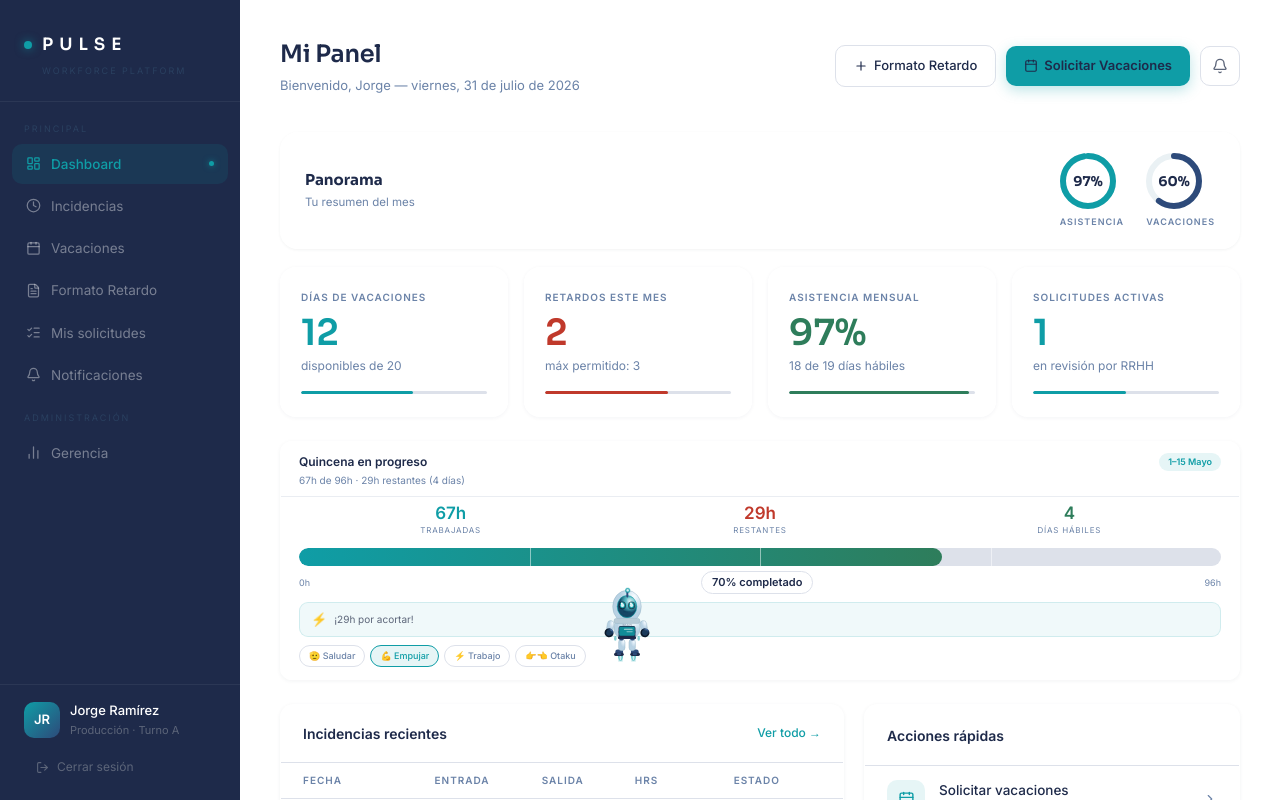
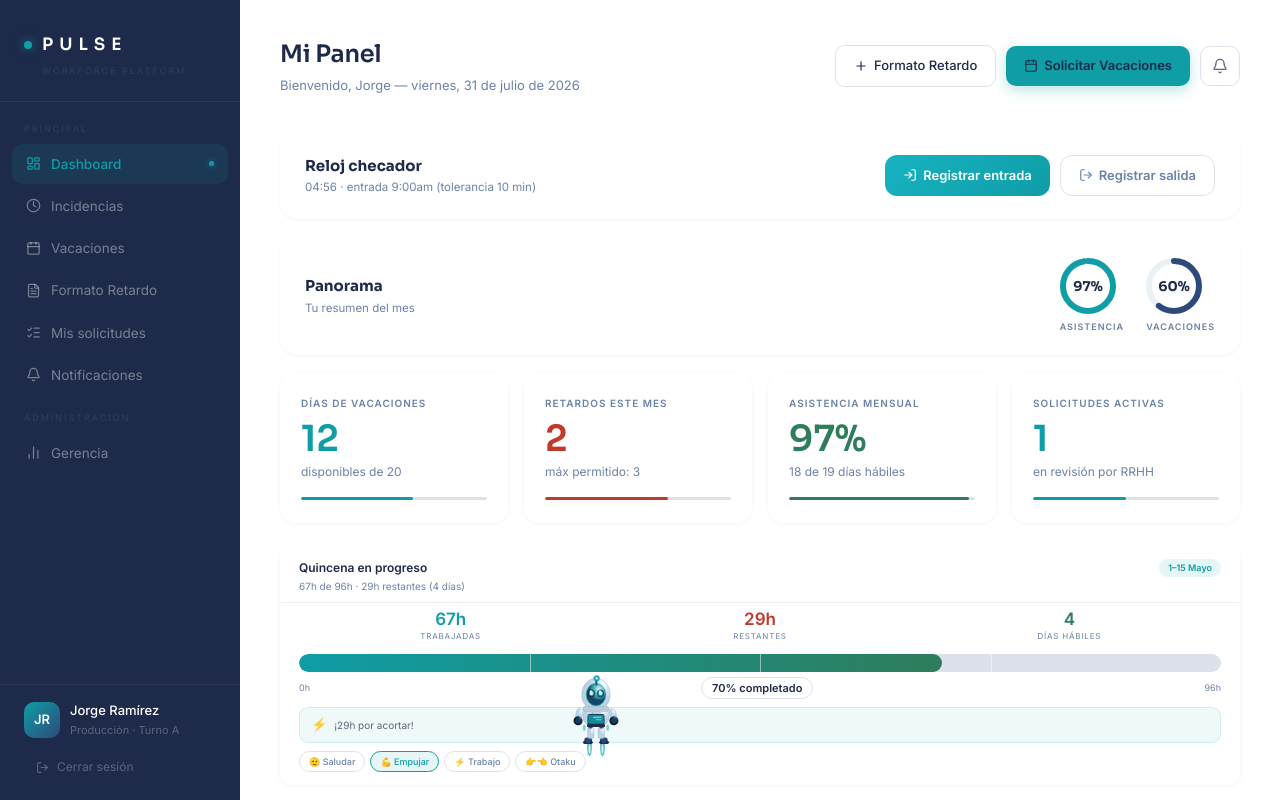
Before and after one commit to ROYIOS/PULSE, a Next.js app: page /dashboard in a window 1280 px wide. Shown: the top 800 px of the page. Built offline with nearby package versions, Linux system fonts and the light colour scheme.

Commit message:
M1: Agregar reloj checador (entrada/salida con hora real, clasificacion automatica temprano/tarde)

```diff
--- a/app/dashboard/page.tsx
+++ b/app/dashboard/page.tsx
@@ -4,6 +4,7 @@ import { useState, useEffect, useRef } from "react";
 import Sidebar from "@/components/dashboard/Sidebar";
 import StatCard from "@/components/dashboard/StatCard";
 import ProgressRing from "@/components/dashboard/ProgressRing";
+import Checador from "@/components/dashboard/Checador";
 import IncidenciasTable from "@/components/dashboard/IncidenciasTable";
 import QuickActions from "@/components/dashboard/QuickActions";
 import MiniCalendar from "@/components/dashboard/MiniCalendar";
@@ -215,6 +216,9 @@ export default function DashboardPage() {
          </div>
        </div>
 
+       {/* CHECADOR */}
+       <Checador/>
+
        {/* PANORAMA */}
        <div className="glass-static" style={{
          borderRadius:"18px", padding:"20px 24px", marginBottom:"18px",
--- /dev/null
+++ b/components/dashboard/Checador.tsx
@@ -0,0 +1,129 @@
+"use client";
+import { useState, useEffect } from "react";
+import { LogIn, LogOut } from "lucide-react";
+
+const KEY = "pulse_checador";
+const TOLERANCIA = "09:10"; // hora de entrada 09:00, con 10 min de tolerancia
+
+interface Registro {
+  date: string;
+  entrada?: string;
+  salida?: string;
+  status?: "temprano" | "tarde";
+}
+
+function todayStr() {
+  const now = new Date();
+  return `${now.getFullYear()}-${String(now.getMonth() + 1).padStart(2, "0")}-${String(now.getDate()).padStart(2, "0")}`;
+}
+
+function nowHM() {
+  const now = new Date();
+  return `${String(now.getHours()).padStart(2, "0")}:${String(now.getMinutes()).padStart(2, "0")}`;
+}
+
+function loadAll(): Registro[] {
+  try {
+    return JSON.parse(localStorage.getItem(KEY) || "[]");
+  } catch {
+    return [];
+  }
+}
+
+function saveAll(regs: Registro[]) {
+  localStorage.setItem(KEY, JSON.stringify(regs));
+}
+
+export default function Checador() {
+  const [hoy, setHoy] = useState<Registro>({ date: todayStr() });
+  const [clock, setClock] = useState(nowHM());
+
+  useEffect(() => {
+    const all = loadAll();
+    const found = all.find(r => r.date === todayStr());
+    if (found) setHoy(found);
+    const timer = setInterval(() => setClock(nowHM()), 30000);
+    return () => clearInterval(timer);
+  }, []);
+
+  function registrar(tipo: "entrada" | "salida") {
+    const all = loadAll();
+    const idx = all.findIndex(r => r.date === todayStr());
+    const hora = nowHM();
+    let record: Registro = idx >= 0 ? all[idx] : { date: todayStr() };
+
+    if (tipo === "entrada") {
+      record.entrada = hora;
+      record.status = hora <= TOLERANCIA ? "temprano" : "tarde";
+    } else {
+      record.salida = hora;
+    }
+
+    if (idx >= 0) all[idx] = record; else all.push(record);
+    saveAll(all);
+    setHoy({ ...record });
+  }
+
+  const yaEntro = !!hoy.entrada;
+  const yaSalio = !!hoy.salida;
+
+  return (
+    <div className="glass-static" style={{
+      borderRadius: "18px", padding: "22px 24px", marginBottom: "18px",
+      display: "flex", alignItems: "center", justifyContent: "space-between", flexWrap: "wrap", gap: "18px",
+    }}>
+      <div>
+        <div style={{ fontFamily: "'Sora', sans-serif", fontWeight: 700, fontSize: "15px", color: "#1E2A4A" }}>
+          Reloj checador
+        </div>
+        <div style={{ fontSize: "11.5px", color: "#6B83A8", marginTop: "2px" }}>
+          {clock} · entrada 9:00am (tolerancia 10 min)
+        </div>
+        {yaEntro && (
+          <div style={{ fontSize: "12px", marginTop: "8px" }}>
+            <span style={{
+              color: hoy.status === "temprano" ? "#2E7D5B" : "#C0392B", fontWeight: 700,
+            }}>
+              {hoy.status === "temprano" ? "😀 A tiempo" : "😕 Retardo"}
+            </span>
+            {" "}· entrada {hoy.entrada}
+            {yaSalio && <> · salida {hoy.salida}</>}
+          </div>
+        )}
+      </div>
+
+      <div style={{ display: "flex", gap: "10px" }}>
+        <button
+          onClick={() => registrar("entrada")}
+          disabled={yaEntro}
+          style={{
+            display: "flex", alignItems: "center", gap: "6px",
+            padding: "10px 18px", borderRadius: "12px", border: "none",
+            background: yaEntro ? "#EAF1F4" : "linear-gradient(135deg, #17B3C2, #0F9DA6)",
+            color: yaEntro ? "#6B83A8" : "#FFFFFF",
+            fontSize: "13px", fontWeight: 600, cursor: yaEntro ? "default" : "pointer",
+            fontFamily: "inherit", transition: "all .2s",
+          }}
+        >
+          <LogIn size={14} /> {yaEntro ? "Entrada registrada" : "Registrar entrada"}
+        </button>
+        <button
+          onClick={() => registrar("salida")}
+          disabled={!yaEntro || yaSalio}
+          style={{
+            display: "flex", alignItems: "center", gap: "6px",
+            padding: "10px 18px", borderRadius: "12px",
+            border: "1.5px solid " + (!yaEntro || yaSalio ? "#DDE1EA" : "#2D4A7A"),
+            background: "transparent",
+            color: !yaEntro || yaSalio ? "#6B83A8" : "#2D4A7A",
+            fontSize: "13px", fontWeight: 600,
+            cursor: !yaEntro || yaSalio ? "default" : "pointer",
+            fontFamily: "inherit", transition: "all .2s",
+          }}
+        >
+          <LogOut size={14} /> {yaSalio ? "Salida registrada" : "Registrar salida"}
+        </button>
+      </div>
+    </div>
+  );
+}
```
